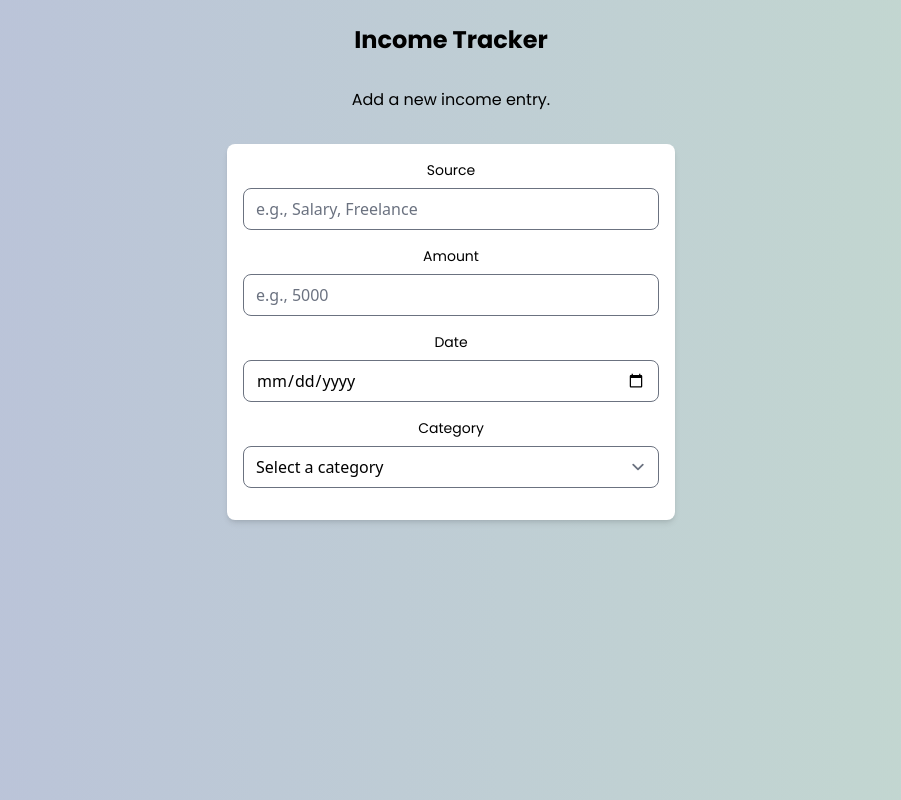
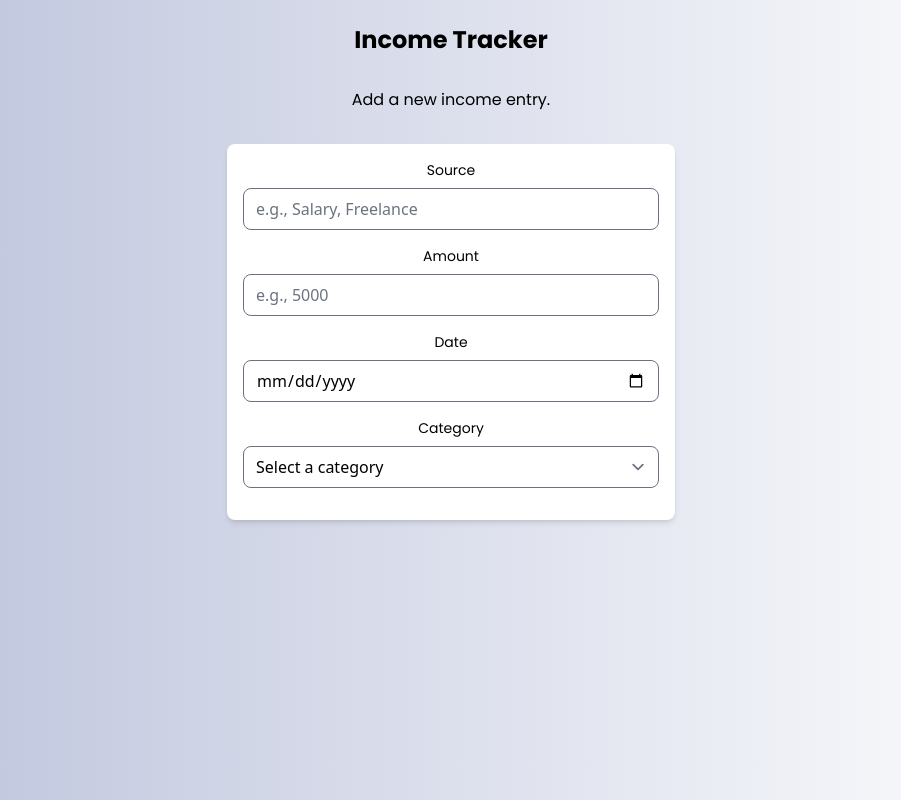
Before and after one commit to brajgon1/income_tracker, a React (Create React App) app: page / in a window 1280 px wide. Shown: the whole page, without its empty margins (189-1090 px from the left). Built offline with nearby package versions, Linux system fonts and the light colour scheme.

Commit message:
fixing background

```diff
--- a/src/components/IncomeTracker.jsx
+++ b/src/components/IncomeTracker.jsx
@@ -25,7 +25,7 @@ export const IncomeTracker = () => {
   };
 
   return (
-    <div className="min-h-screen bg-gradient-to-r from-frenchGray to-ashGray h-32 w-full p-6">
+    <div className="min-h-screen bg-gradient-to-r from-frenchGray to-transparent h-32 w-full p-6">
       <h1 className="text-2xl font-poppins font-bold text-center mb-4">
         Income Tracker
       </h1>
```
